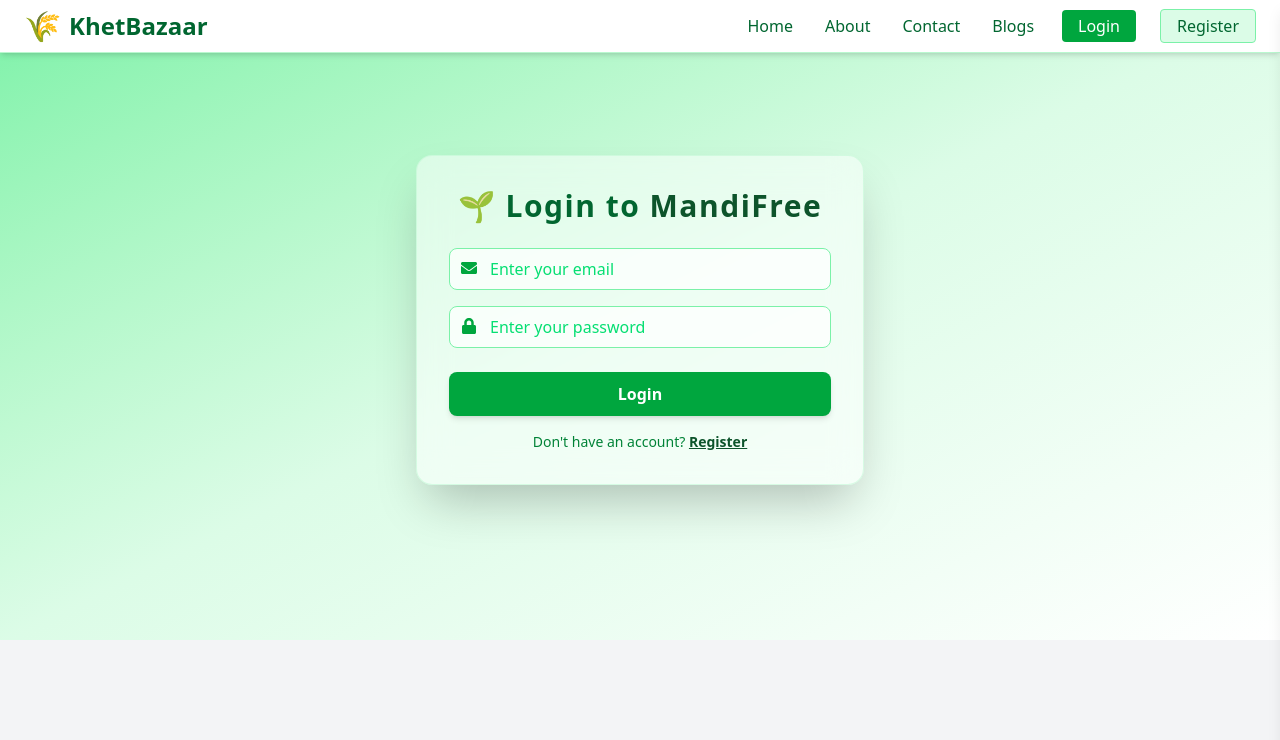
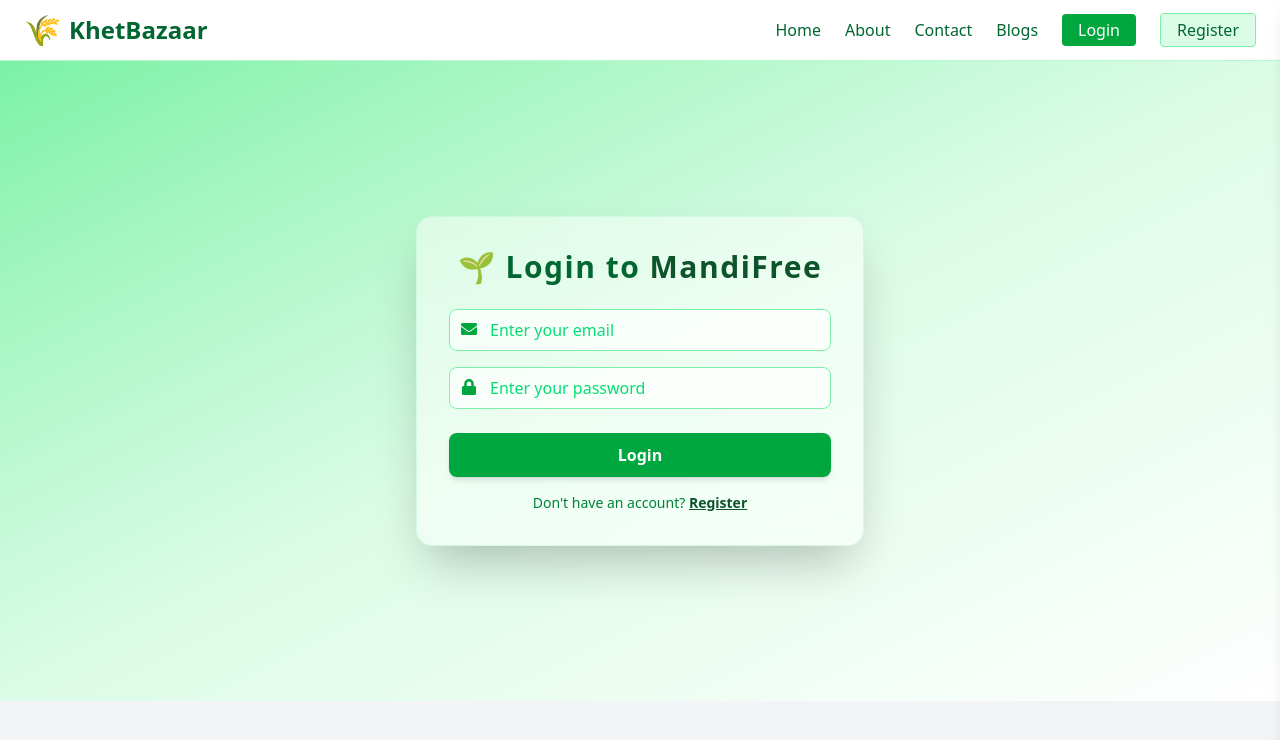
Before and after one commit to Amitsharma7300/KhetBazaar-MiddlemanFreeMandiPlatform, a React (Vite) app in the folder Client/: page /login in a window 1280 px wide. Shown: the top 740 px of the page. Built offline with nearby package versions, Linux system fonts and the light colour scheme.

Commit message:
last commit

```diff
--- a/Client/src/components/Navbar.jsx
+++ b/Client/src/components/Navbar.jsx
@@ -10,9 +10,12 @@
   const closeMenu = () => setIsMenuOpen(false);
 
   return (
-    <nav className="bg-white shadow-md px-6 py-2 flex items-center justify-between border-b border-green-200 fixed w-full z-50">
+    <nav className="bg-white shadow-md px-6 py-3 flex items-center justify-between border-b border-green-200">
       {/* Logo */}
-      <NavLink to="/" className="flex items-center gap-2 hover:opacity-80 transition-opacity">
+      <NavLink
+        to="/"
+        className="flex items-center gap-2 hover:opacity-80 transition-opacity"
+      >
         <span className="text-3xl">🌾</span>
         <h1 className="font-bold text-2xl text-green-800">KhetBazaar</h1>
       </NavLink>
@@ -27,7 +30,6 @@
         <button
           onClick={() => setIsMenuOpen(!isMenuOpen)}
           className="text-green-800 text-2xl focus:outline-none"
-          aria-label={isMenuOpen ? "Close Menu" : "Open Menu"}
         >
           {isMenuOpen ? <FaTimes /> : <FaBars />}
         </button>
@@ -42,25 +44,25 @@
       ></div>
 
       {/* Mobile Slide Menu */}
-      <aside
+      <div
         className={`fixed top-0 right-0 h-full w-64 bg-white shadow-lg z-50 transform transition-transform duration-300 ${
           isMenuOpen ? "translate-x-0" : "translate-x-full"
         }`}
       >
-        <div className="flex flex-col p-4 gap-4">
+        <div className="flex flex-col p-6 gap-6">
           <NavLinks user={user} logout={logout} closeMenu={closeMenu} />
         </div>
-      </aside>
+      </div>
     </nav>
   );
 }
 
 function NavLinks({ user, logout, closeMenu }) {
   const linkStyle = ({ isActive }) =>
-    `font-medium transition-all duration-200 ${
+    `font-medium transition-colors duration-200 ${
       isActive
         ? "text-green-600 border-b-2 border-green-600"
-        : "text-green-800 hover:text-green-600 hover:shadow-md px-1"
+        : "text-green-800 hover:text-green-600"
     }`;
 
   const btnLogin =
@@ -81,19 +83,23 @@
       <NavLink to="/contact" className={linkStyle} onClick={closeMenu}>
         Contact
       </NavLink>
+      {/* ✅ New Blogs link */}
       <NavLink to="/blogs" className={linkStyle} onClick={closeMenu}>
         Blogs
       </NavLink>
 
       {user ? (
         <>
-          <NavLink
-            to={`/${user.role}`}
-            className={linkStyle}
-            onClick={closeMenu}
-          >
-            Dashboard
-          </NavLink>
+          {user.role === "farmer" && (
+            <NavLink to="/farmer" className={linkStyle} onClick={closeMenu}>
+              Dashboard
+            </NavLink>
+          )}
+          {user.role === "buyer" && (
+            <NavLink to="/buyer" className={linkStyle} onClick={closeMenu}>
+              Dashboard
+            </NavLink>
+          )}
           <button
             onClick={() => {
               logout();
--- a/Client/src/pages/Home.jsx
+++ b/Client/src/pages/Home.jsx
@@ -25,7 +25,7 @@
           }}
         ></div>
 
-        <div className="relative z-10 px-6 pt-1">
+        <div className="relative z-10 px-6">
           <h1 className="text-3xl sm:text-4xl md:text-5xl font-extrabold leading-tight drop-shadow-lg animate-fadeInUp">
             Middleman-Free Mandi Platform
           </h1>
```
